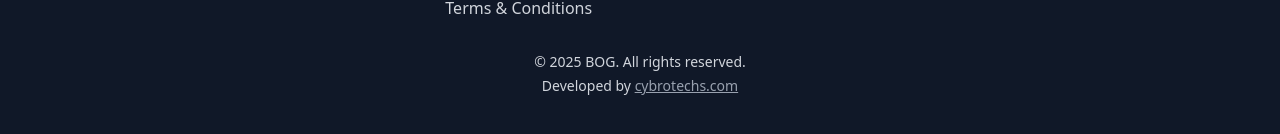
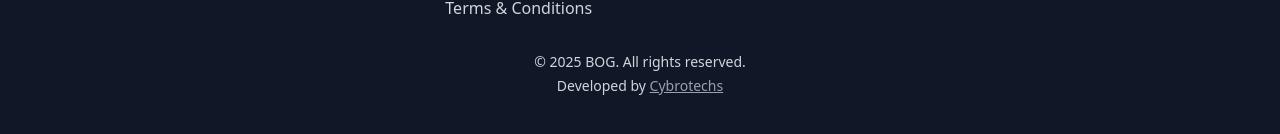
Before and after one commit to imhimanshujain/bogjaipur, a Next.js app: page / in a window 1280 px wide. Shown: the part 3064-3198 px from the top of the page. Built offline with nearby package versions, Linux system fonts and the light colour scheme.

Commit message:
updated footer

```diff
--- a/components/Footer.tsx
+++ b/components/Footer.tsx
@@ -40,7 +40,7 @@ export default function Footer() {
             rel="noopener noreferrer"
             className="text-gray-400 hover:text-white underline"
           >
-            cybrotechs.com
+            Cybrotechs
           </a>
         </p>
       </div>
```
